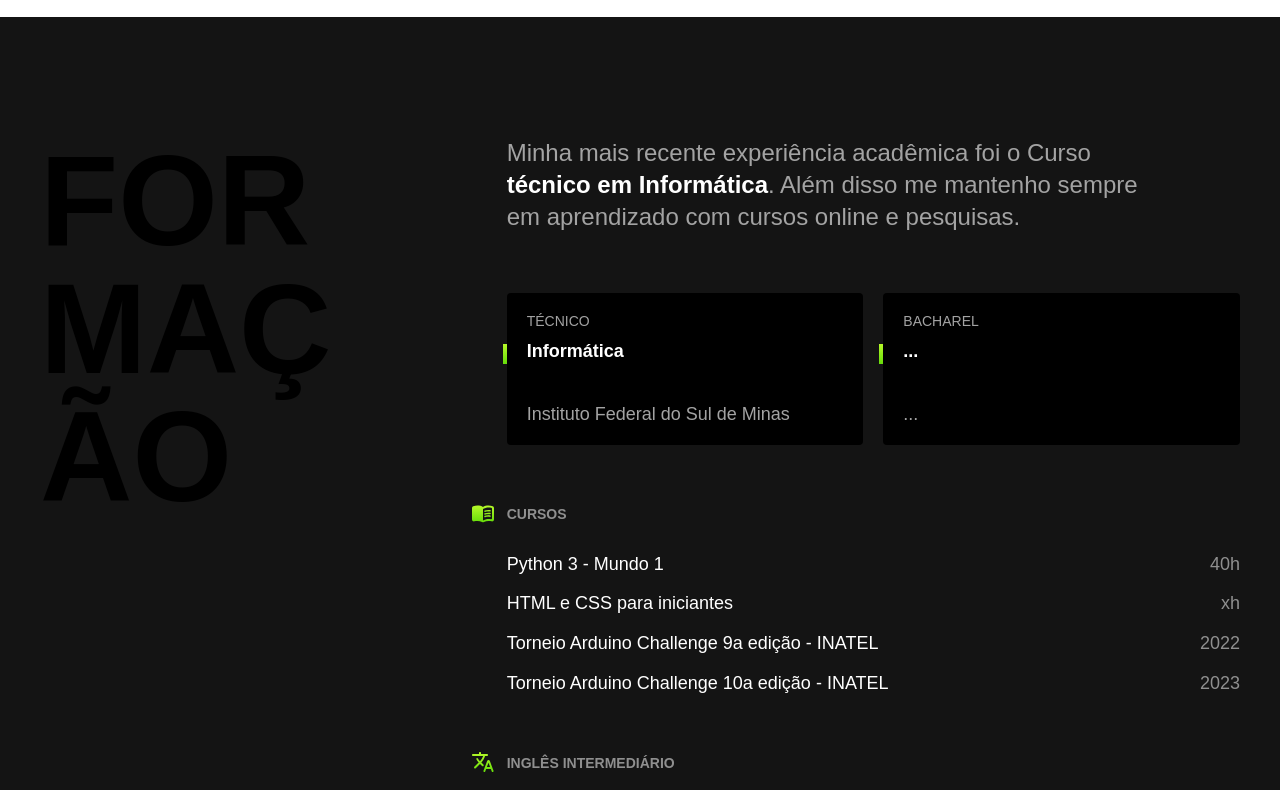
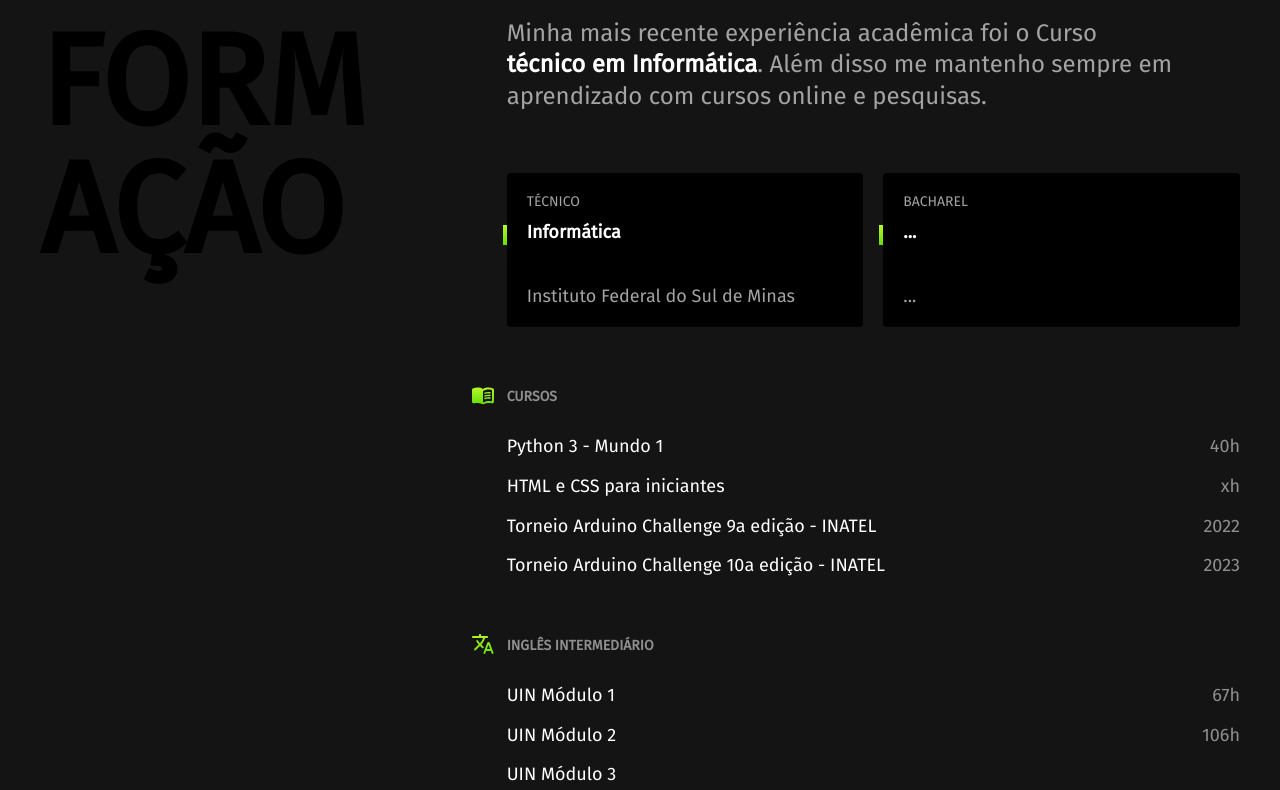
Before and after one commit to kaique-vilela/kaique-vilela.github.io, a plain HTML site: page index.html in a window 1280 px wide. Shown: the part 1126-1916 px from the top of the page. Drawn offline with Linux system fonts and the light colour scheme.

Commit message:
google fonts

```diff
--- a/index.html
+++ b/index.html
@@ -7,6 +7,11 @@
   <meta name="viewport" content="width=device-width, initial-scale=1.0">
   <meta name="description" content="Desenvolvedor Front End com conhecimentos gerais">
   <link rel="icon" href="favicon.svg" type="image/svg+xml">
+
+  <link rel="preconnect" href="https://fonts.googleapis.com">
+  <link rel="preconnect" href="https://fonts.gstatic.com" crossorigin>
+  <link href="https://fonts.googleapis.com/css2?family=Fira+Sans:ital,wght@400;700&display=swap" rel="stylesheet">
+
   <title>Kaique Vilela - Desenvolvedor</title>
 </head>
 
```
